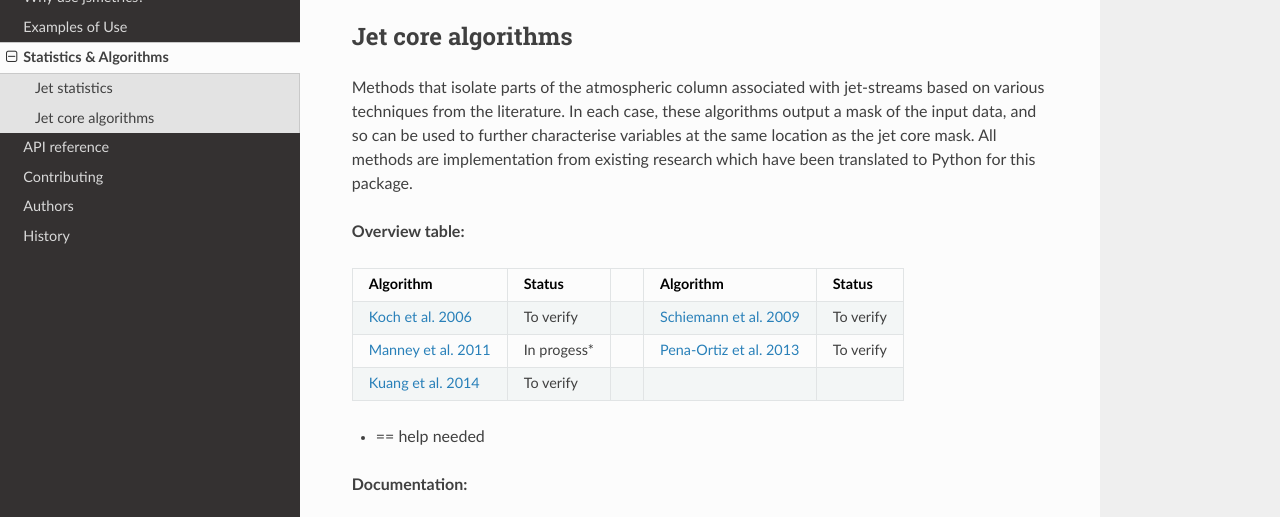
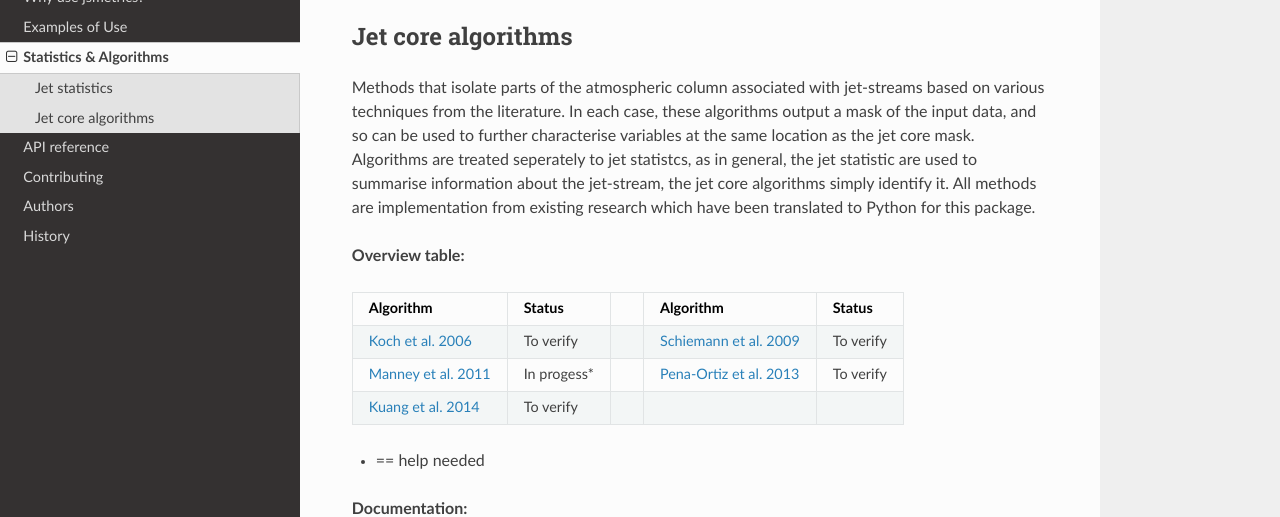
Before and after one commit to Thomasjkeel/jsmetrics, a Sphinx documentation site: the page built from docs/metrics.rst, in a window 1280 px wide and 900 px high, scrolled down 879 px, cut to the strip 180-697 px from the top of the window. Built offline with Sphinx 7.4.7 and the Read the Docs theme 2.0.0, drawn with Linux system fonts in a browser that asks for light colours; pages that are not in the unit, such as notebooks, are missing from menus.

Commit message:
update intro

```diff
--- a/docs/metrics.rst
+++ b/docs/metrics.rst
@@ -51,8 +51,11 @@ All methods are implementation from existing research which have been translated
 Jet core algorithms
 ###################
 Methods that isolate parts of the atmospheric column associated with jet-streams based on various techniques from the literature.
-In each case, these algorithms output a mask of the input data, and so can be used to further characterise variables at the same location as the jet core mask.
-All methods are implementation from existing research which have been translated to Python for this package.
+In each case, these algorithms output a mask of the input data, and so can be used to further characterise variables at the same location
+as the jet core mask. Algorithms are treated seperately to jet statistcs, as in general, the jet statistic are used to summarise information
+about the jet-stream, the jet core algorithms simply identify it. All methods are implementation from existing research which have been
+translated to Python for this package.
+
 
 **Overview table:**
 
```
